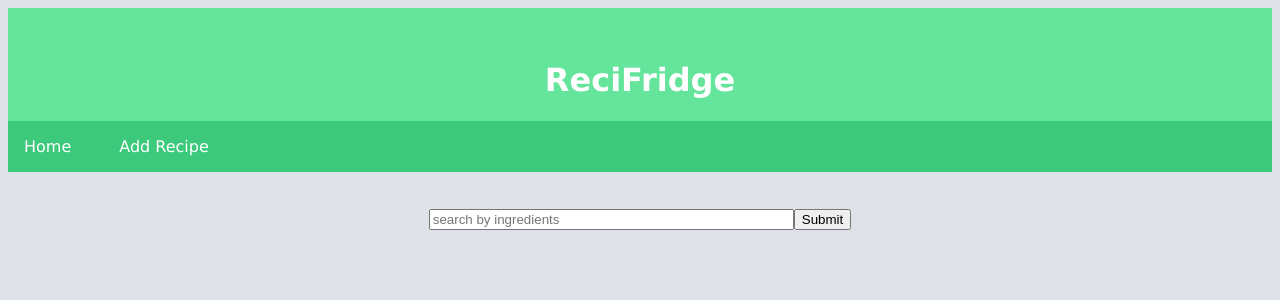
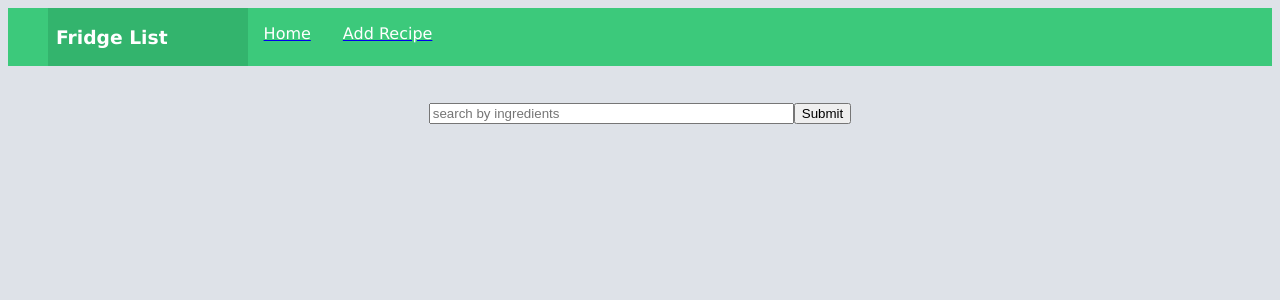
Before and after one commit to Ivani451/FridgeList, a React (Create React App) app in the folder client/: page / in a window 1280 px wide. Shown: the top 300 px of the page. Built offline with nearby package versions, Linux system fonts and the light colour scheme.

Commit message:
modified header/navigation bar

```diff
--- a/client/src/App.scss
+++ b/client/src/App.scss
@@ -3,25 +3,27 @@ body {
 }
 
 #main-header {
-  text-align: center;
-  color: white;
-  background: #65e59c;
-  padding: 2em 0 0 0;
-  font-family: Verdana, sans-serif;
-  ul {
+  .top-nav {
+    display: flex;
+    flex-direction: row;
+    background-color: #3cc97b;
+    color: white;
+    font-family: Verdana, sans-serif;
     margin: 0;
-    padding: 0;
 
-    li {
-      float: left;
-      display: block;
-      a {
-        display: block;
+    #header-logo {
+      padding: 0em 5em 0em 0.5em;
+      background-color: #33b46d;
+    }
+
+    .header-button {
+      padding: 0 1em 0 1em;
+      background-color: #3cc97b;
+      text-align: center;
+
+      p {
         color: white;
         text-align: center;
-        a:hover {
-          background: #111;
-        }
       }
     }
   }
@@ -78,23 +80,6 @@ body {
   }
 }
 
-.top-nav {
-  display: flex;
-  flex-direction: row;
-  background-color: #3cc97b;
-
-  li {
-    display: block;
-    margin: 0 1em 0 0;
-    padding: 1em;
-    color: white;
-
-    :link {
-      text-decoration: none;
-    }
-  }
-}
-
 label {
   opacity: 0.5;
 }
--- a/client/src/components/App.js
+++ b/client/src/components/App.js
@@ -18,7 +18,6 @@ class App extends Component {
         <Switch>
           <div className="container">
             <header id="main-header">
-              <h1>ReciFridge</h1>
               <Header />
             </header>
 
--- a/client/src/components/Header.js
+++ b/client/src/components/Header.js
@@ -1,20 +1,25 @@
 import React from "react";
-import { Link } from "react-router-dom";
+import { NavLink } from "react-router-dom";
 
 // Header/Navigation bar on top of web page
 export default function Header() {
   return (
     <ul className="top-nav">
-      <li>
-        <Link to="/" activeClassName="active">
-          Home
-        </Link>
-      </li>
-      <li>
-        <Link to="/recipe/new" activeClassName="active">
-          Add Recipe
-        </Link>
-      </li>
+      <span id="header-logo">
+        <h3>Fridge List</h3>
+      </span>
+
+      <NavLink to="/" activeClassName="active" className="header-button">
+        <p>Home</p>
+      </NavLink>
+
+      <NavLink
+        to="/recipe/new"
+        activeClassName="active"
+        className="header-button"
+      >
+        <p>Add Recipe</p>
+      </NavLink>
     </ul>
   );
 }
```
Also changed, not shown: 1 other file (tests, documents, lock files or other folders).
